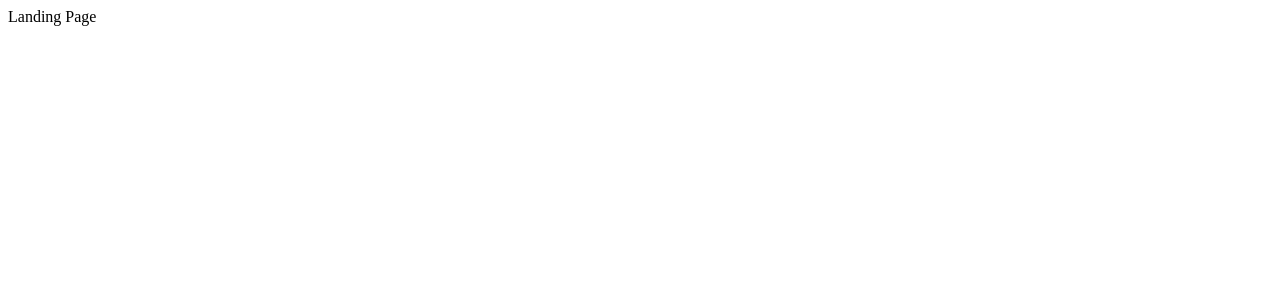
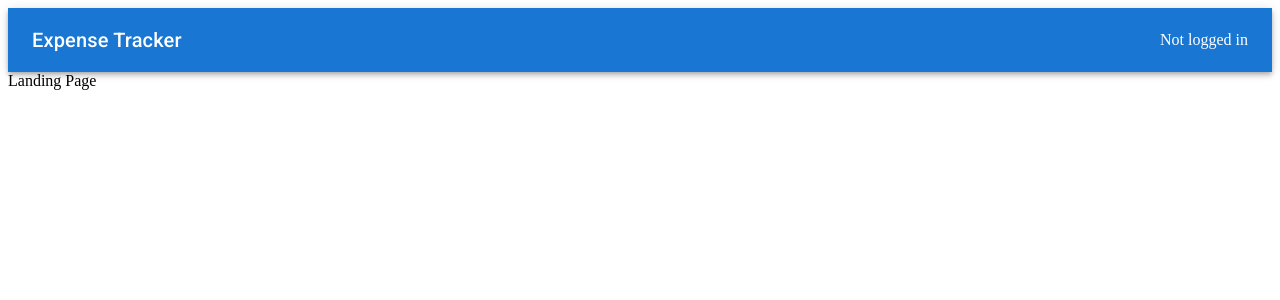
Before and after one commit to VibhavSurve09/expense_tracker_frontend, a Next.js app: page / in a window 1280 px wide. Shown: the top 300 px of the page. Built offline with nearby package versions, Linux system fonts and the light colour scheme.

Commit message:
Added user store zustand

```diff
--- a/components/Navbar.js
+++ b/components/Navbar.js
@@ -1,3 +1,4 @@
+//Zustand Ref https://github.com/hiteshchoudhary/Zustand-crash-course/blob/main/src/components/CourseList.jsx
 import styled from '@emotion/styled';
 import {
   AppBar,
@@ -10,11 +11,15 @@ import {
 } from '@mui/material';
 import React from 'react';
 import CreditScoreIcon from '@mui/icons-material/CreditScore';
+import useUserStore from '../store/userStore';
 function Navbar() {
   const StyledToolBar = styled(Toolbar)({
     display: 'flex',
     justifyContent: 'space-between',
   });
+  const { telegramId } = useUserStore((state) => ({
+    telegramId: state.user.telegramId,
+  }));
   return (
     <Box>
       <AppBar position='static'>
@@ -27,9 +32,15 @@ function Navbar() {
           </Typography>
           <CreditScoreIcon sx={{ display: { xs: 'block', sm: 'none' } }} />
           {/* This should be first letter of the user */}
-          <IconButton>
-            <Avatar>V</Avatar>
-          </IconButton>
+          {telegramId ? (
+            <>
+              <IconButton>
+                <Avatar>V</Avatar>
+              </IconButton>
+            </>
+          ) : (
+            <>Not logged in</>
+          )}
         </StyledToolBar>
       </AppBar>
     </Box>
--- a/pages/index.js
+++ b/pages/index.js
@@ -1,5 +1,11 @@
 import { Box } from '@mui/material';
+import Navbar from '../components/Navbar';
 
 export default function Home() {
-  return <Box>Landing Page</Box>;
+  return (
+    <Box>
+      <Navbar />
+      Landing Page
+    </Box>
+  );
 }
--- /dev/null
+++ b/store/userStore.js
@@ -0,0 +1,27 @@
+//Ref https://github.com/hiteshchoudhary/Zustand-crash-course/blob/main/src/app/courseStore.js
+import create from 'zustand';
+import { devtools, persist } from 'zustand/middleware';
+
+//This information is being saved in localStorage
+const userStore = (set) => ({
+  user: {},
+  setTelegramId: (id) => {
+    set((state) => ({
+      user: { telegramId: id, ...state.user },
+    }));
+  },
+  setUserName: (uname) => {
+    set((state) => ({
+      user: { userName: uname, ...state.user },
+    }));
+  },
+  setEmailAddr: (emailAddr) => {
+    set((state) => ({
+      user: { email: emailAddr, ...state.user },
+    }));
+  },
+});
+
+const useUserStore = create(devtools(persist(userStore, { name: 'user' })));
+
+export default useUserStore;
```
Also changed, not shown: pages/auth/login.jsx (added, +13 -0 lines).
